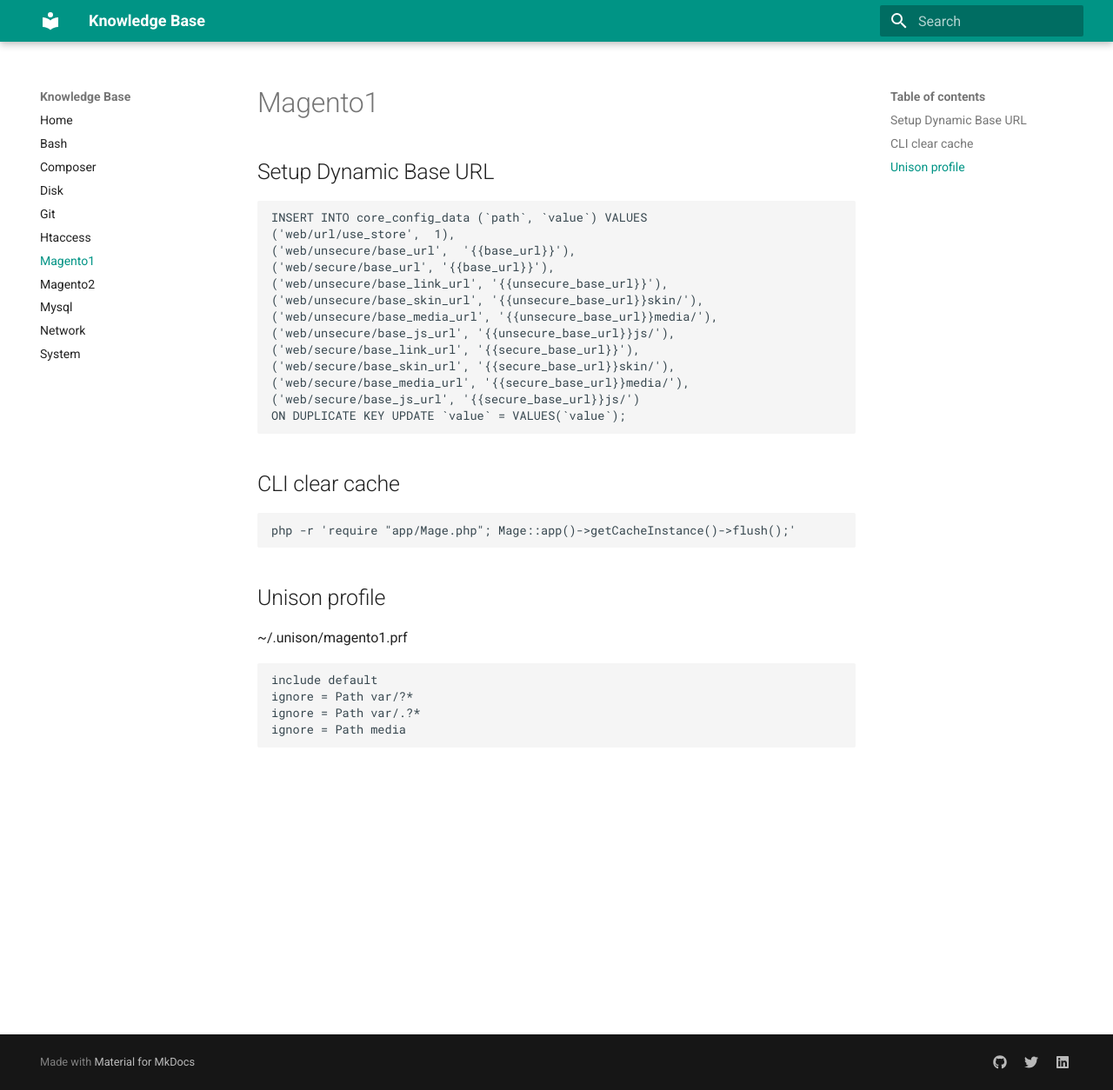
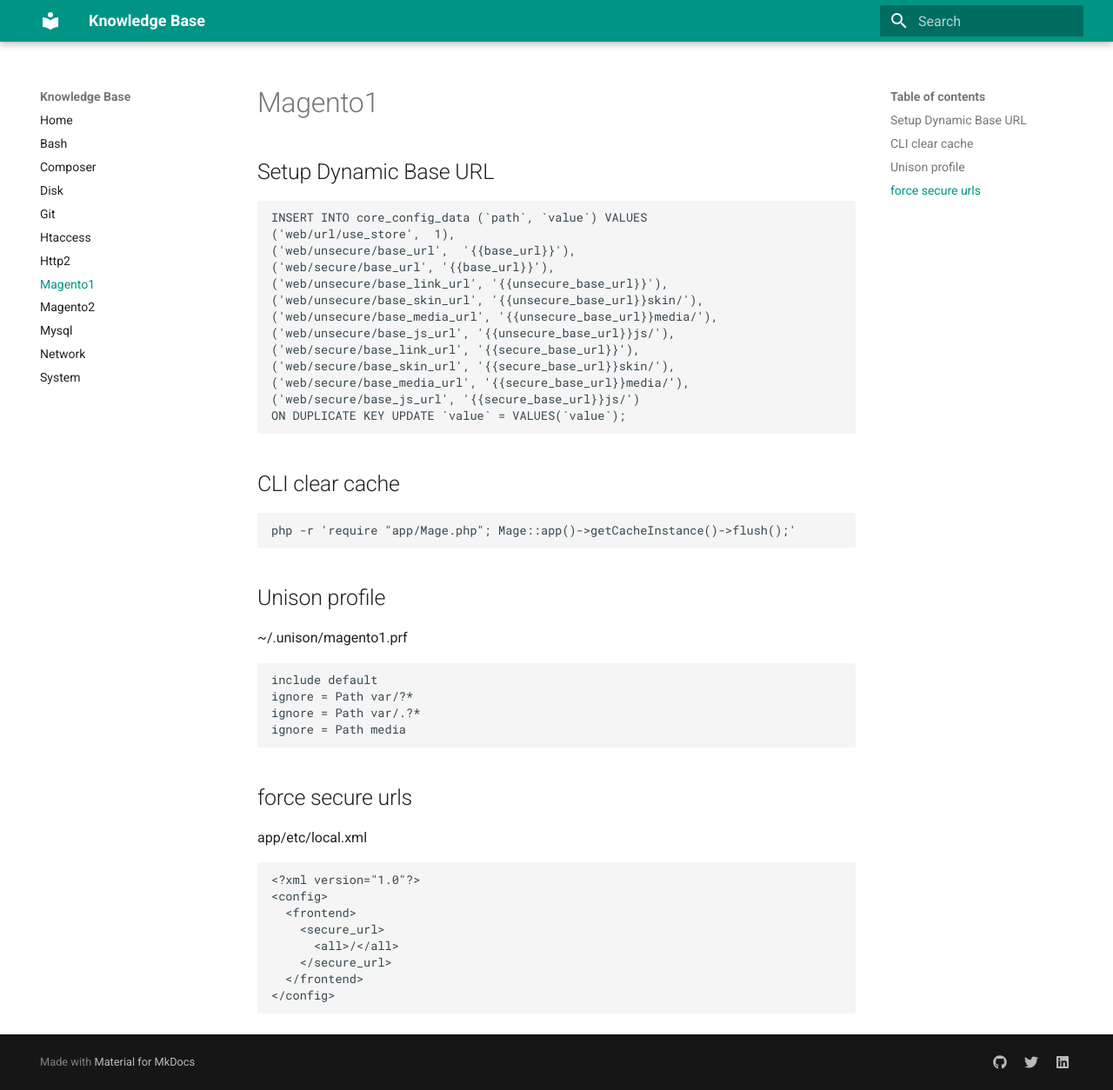
Before and after one commit to yutv/kb, an MkDocs documentation site: the page built from docs/magento1.md, in a window 1280 px wide and 1254 px high. Shown: the whole window at 87% size. Built offline with MkDocs 1.6.1 and Material for MkDocs 9.7.7, drawn with Linux system fonts in a browser that asks for light colours.

```diff
--- a/docs/magento1.md
+++ b/docs/magento1.md
@@ -28,3 +28,16 @@ ON DUPLICATE KEY UPDATE `value` = VALUES(`value`);
     ignore = Path var/?*
     ignore = Path var/.?*
     ignore = Path media
+
+##force secure urls
+
+app/etc/local.xml
+
+    <?xml version="1.0"?>
+    <config>
+      <frontend>
+        <secure_url>
+          <all>/</all>
+        </secure_url>
+      </frontend>
+    </config>
```
Also changed, not shown: docs/bash.md (+6 -0 lines), docs/http2.md (added, +15 -0 lines), docs/mysql.md (+7 -0 lines).
